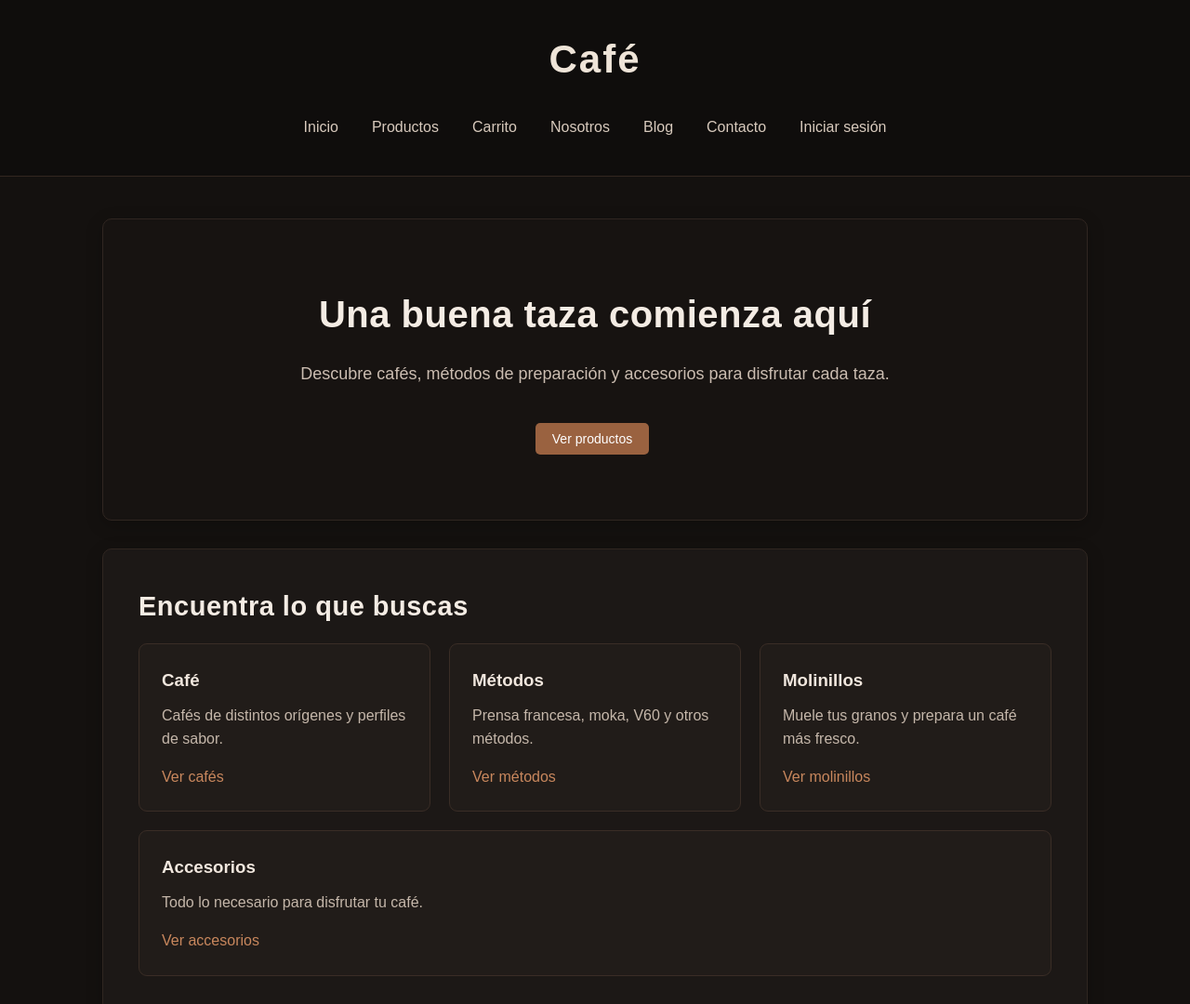
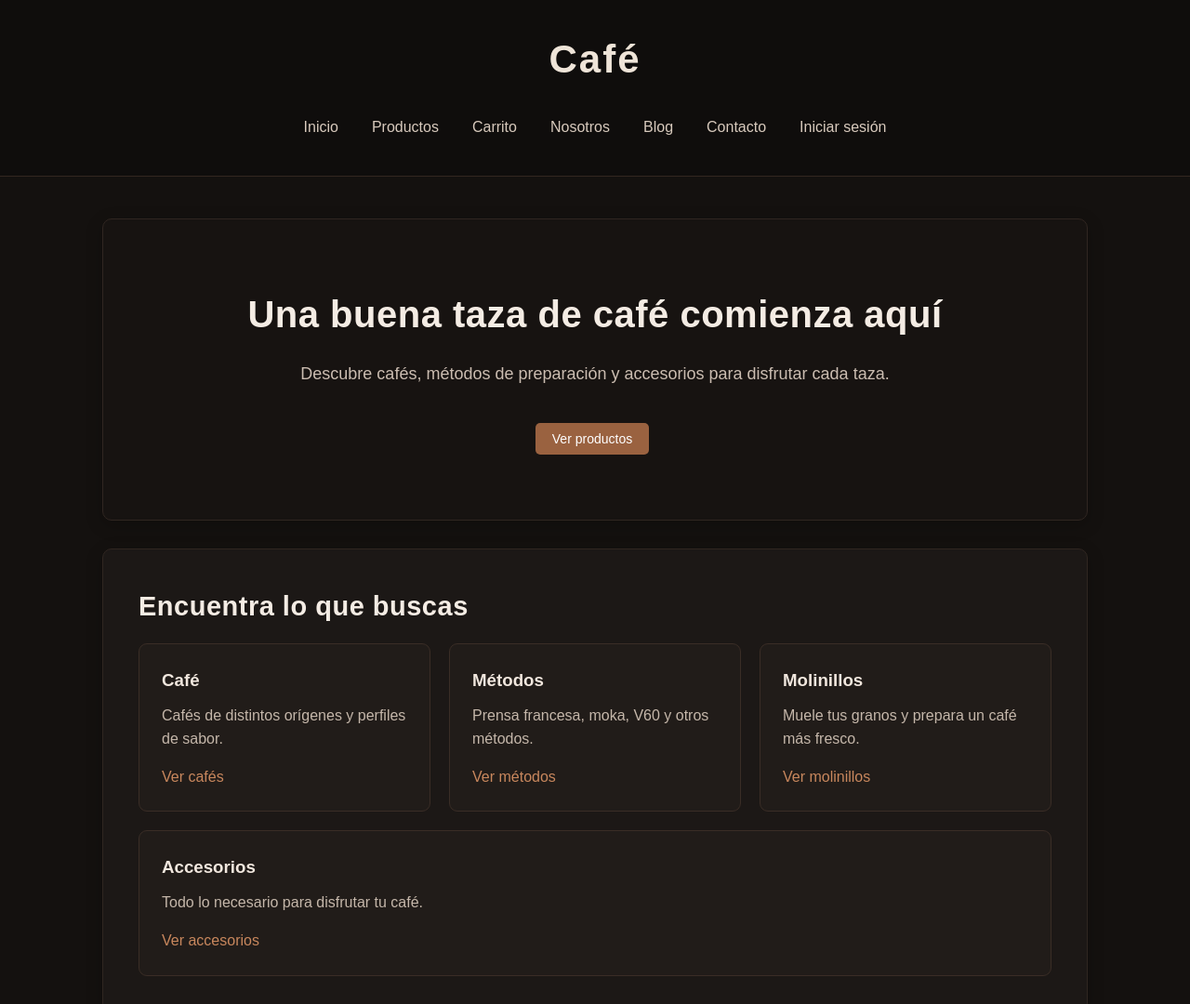
Before and after one commit to Jacovs0liver/Cafe, a plain HTML site: page index.html in a window 1280 px wide. Shown: the top 1080 px of the page at 93% size. Drawn offline with Linux system fonts and the light colour scheme.

Commit message:
Proyecto Café actualizado

```diff
--- a/index.html
+++ b/index.html
@@ -32,7 +32,7 @@
 
         <section class="presentacion">
 
-            <h2>Una buena taza comienza aquí</h2>
+            <h2>Una buena taza de café comienza aquí</h2>
 
             <p>
                 Descubre cafés, métodos de preparación y accesorios
```
